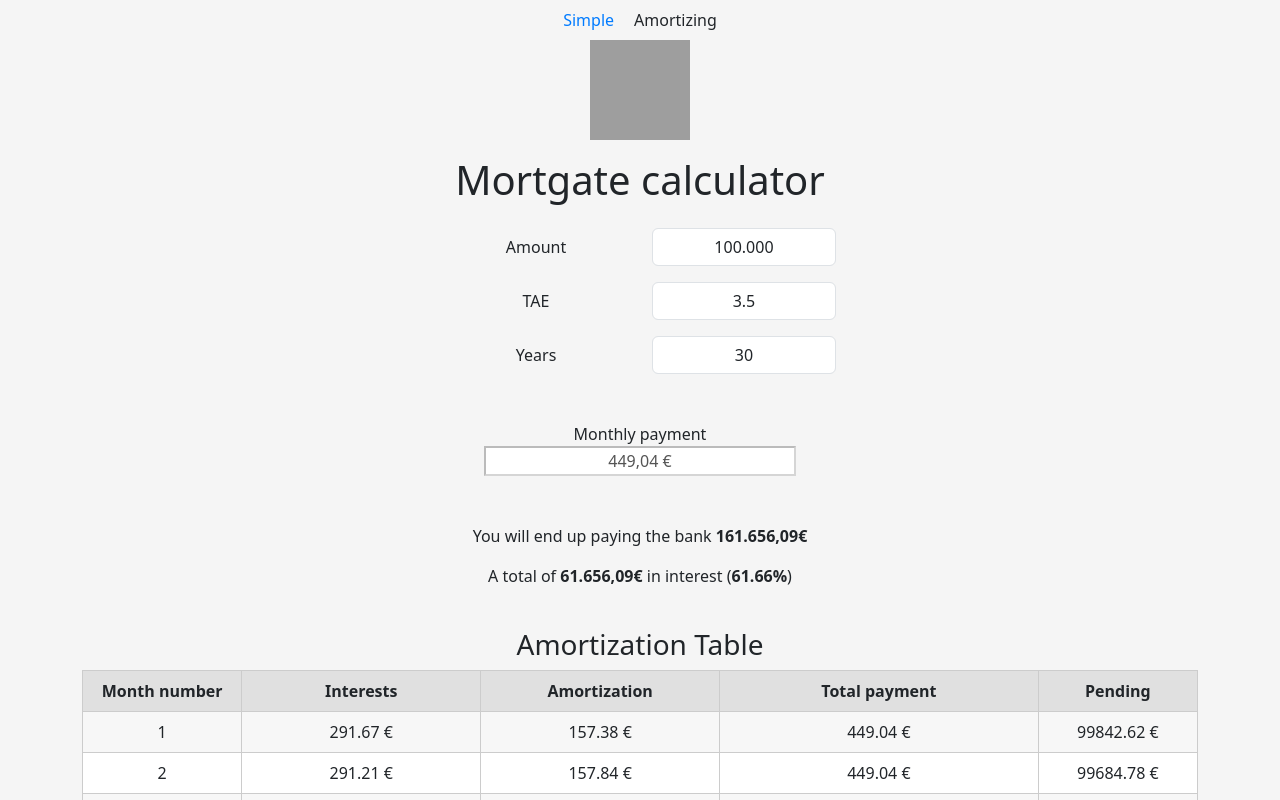
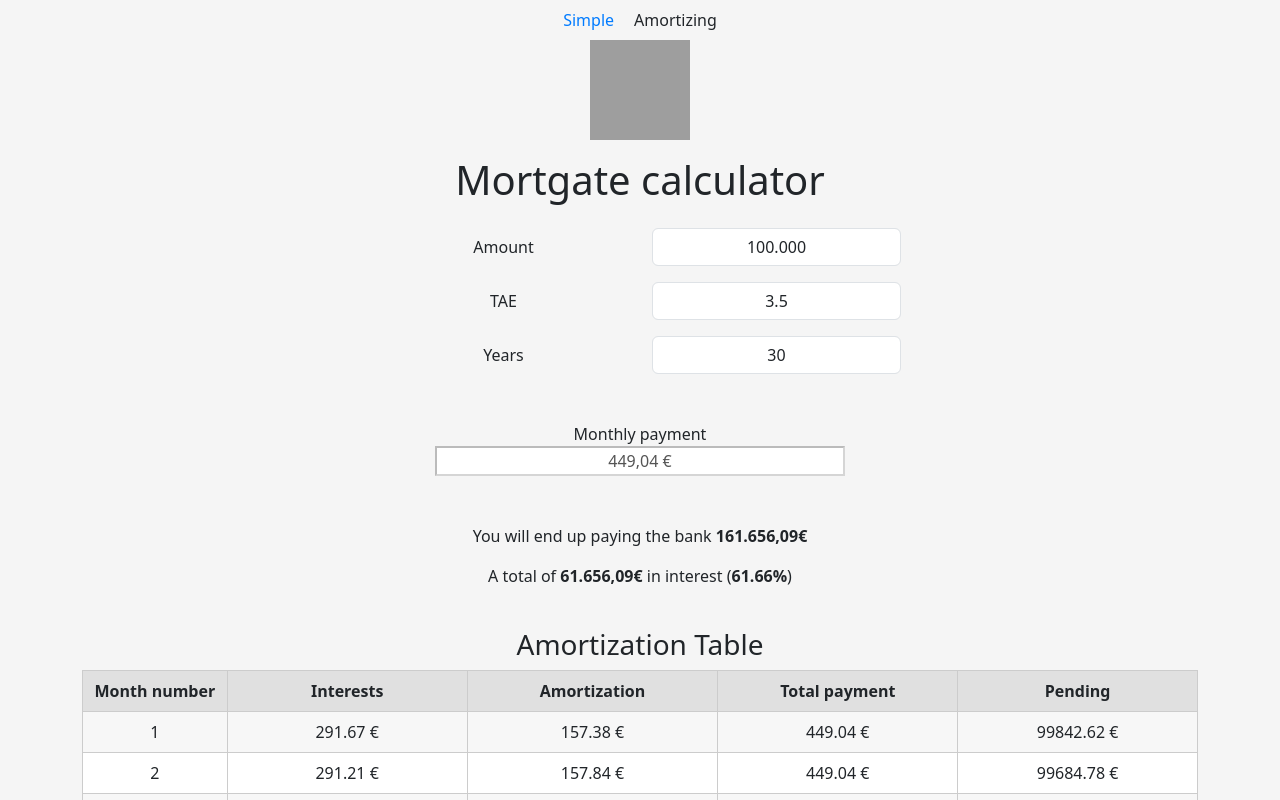
Before and after one commit to gabriromero/mortgage-calculator, a Vue app: page / in a window 1280 px wide. Shown: the top 800 px of the page. Built offline with nearby package versions, Linux system fonts and the light colour scheme; grey boxes are pictures that could not be loaded.

Commit message:
removed inline styles

```diff
--- a/src/App.vue
+++ b/src/App.vue
@@ -3,19 +3,12 @@
       <OptionsTab @change-mode="updateMode" />
    </div>
    <div>
-   </div>
-   <div v-if="!this.isAdvanced">
-      <main>
-         <MortgageForm @retrieveMortgageValues="updateMortgageValues" />
-      </main>
-   </div>
-   <div v-else>
       <div class="container">
          <div class="row justify-content-md-center">
             <div class="col col-lg-6">
                <MortgageForm @retrieveMortgageValues="updateMortgageValues" />
             </div>
-            <div class="col col-lg-6">
+            <div v-if="isAdvanced" class="col col-lg-6">
                <AmortizationsForm
                   @retrieveAmortizationData="updateAmortizationData"
                   :mortgageValues="mortgageValues"
--- a/src/assets/main.css
+++ b/src/assets/main.css
@@ -3,3 +3,15 @@
 #app{
   background-color: #f5f5f5;
 }
+
+.w-5{
+  width: 5%;
+}
+
+.w-10{
+  width: 10%;
+}
+
+.w-15{
+  width: 15%;
+}
--- a/src/components/AmortizationTable.vue
+++ b/src/components/AmortizationTable.vue
@@ -3,19 +3,19 @@
       <!-- To repeat -->
       <table class="zebra-table">
          <tr>
-            <th style="width: 10%;">
+            <th class="w-5">
                <b>Month number</b>
             </th>
-            <th style="width: 15%;">
+            <th class="w-10">
                <b>Interests</b>
             </th>
-            <th style="width: 15%;">
+            <th class="w-10">
                <b>Amortization</b>
             </th>
-            <th style="width: 20%;">
+            <th class="w-10">
                <b>Total payment</b>
             </th>
-            <th style="width: 10%;">
+            <th class="w-10">
                <b>Pending</b>
             </th>
          </tr>
```
